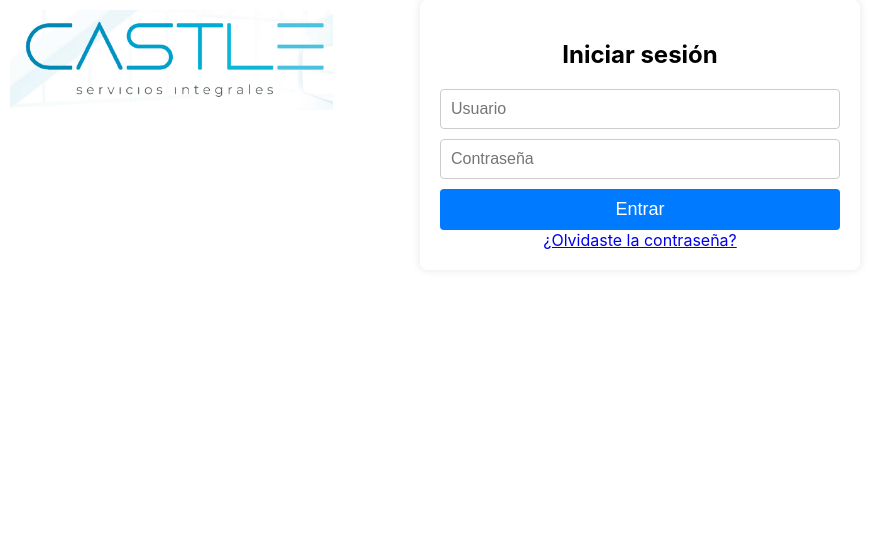
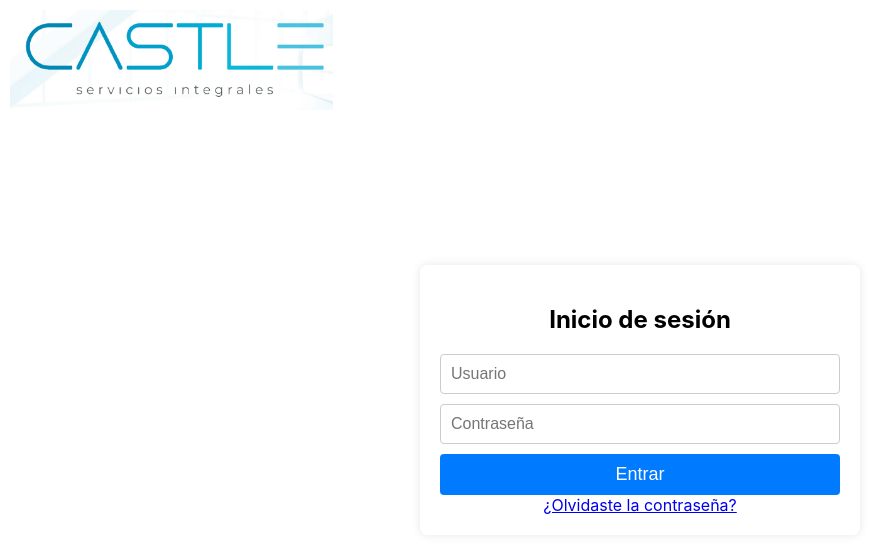
Before and after one commit to ArnauCS03/castle-app-cleaning-service, a React (Create React App) app: page / in a window 1280 px wide. Shown: the top 552 px of the page, without its empty margins (0-893 px from the left). Built offline with nearby package versions, Linux system fonts and the light colour scheme.

Commit message:
centrar login

```diff
--- a/src/App.css
+++ b/src/App.css
@@ -1,5 +1,41 @@
+/* App.css */
 .App {
-  text-align: center;
+  display: flex;
+  flex-direction: column;
+  min-height: 100vh; /* Ensures the full viewport height */
+}
+
+.App-header {
+  background-color: #282c34;
+  min-height: 100vh;
+  display: flex;
+  flex-direction: column;
+  align-items: center;
+  justify-content: center;
+  font-size: calc(10px + 2vmin);
+  color: white;
+}
+
+.main-content {
+  flex: 1;
+  display: flex;
+  justify-content: center;
+  align-items: center;
+  width: 100%; /* Ensures full width */
+}
+
+.login-container {
+  width: 100%;
+  max-width: 400px;
+  padding: 20px;
+  background: rgba(255, 255, 255, 0.9);
+  border-radius: 8px;
+  box-shadow: 0 0 10px rgba(0, 0, 0, 0.1);
+  text-align: center; /* Center the text inside the form */
+}
+
+.login-container h2 {
+  margin-bottom: 20px; /* Add some space below the title */
 }
 
 .App-logo {
@@ -11,17 +47,6 @@
   .App-logo {
     animation: App-logo-spin infinite 20s linear;
   }
-}
-
-.App-header {
-  background-color: #282c34;
-  min-height: 100vh;
-  display: flex;
-  flex-direction: column;
-  align-items: center;
-  justify-content: center;
-  font-size: calc(10px + 2vmin);
-  color: white;
 }
 
 .App-link {
--- a/src/App.js
+++ b/src/App.js
@@ -7,7 +7,9 @@ function App() {
   return (
     <div className="App">
       <Header />
-      <Login />
+      <div className="main-content">
+        <Login />
+      </div>
       {/* Other components or content */}
     </div>
 
--- a/src/Login.js
+++ b/src/Login.js
@@ -14,14 +14,14 @@ const Login = () => {
       await signInWithEmailAndPassword(auth, email, password);
       // Redirect or update UI on successful login
     } catch (err) {
-      setError('Failed to log in. Please check your credentials.');
+      setError('Error en el log in. Comprueba tus credenciales.');
     }
   };
 
   return (
     <div className="login-container">
       <form onSubmit={handleLogin}>
-        <h2>Iniciar sesión</h2>
+        <h2>Inicio de sesión</h2>
         <input
           type="email"
           placeholder="Usuario"
```
